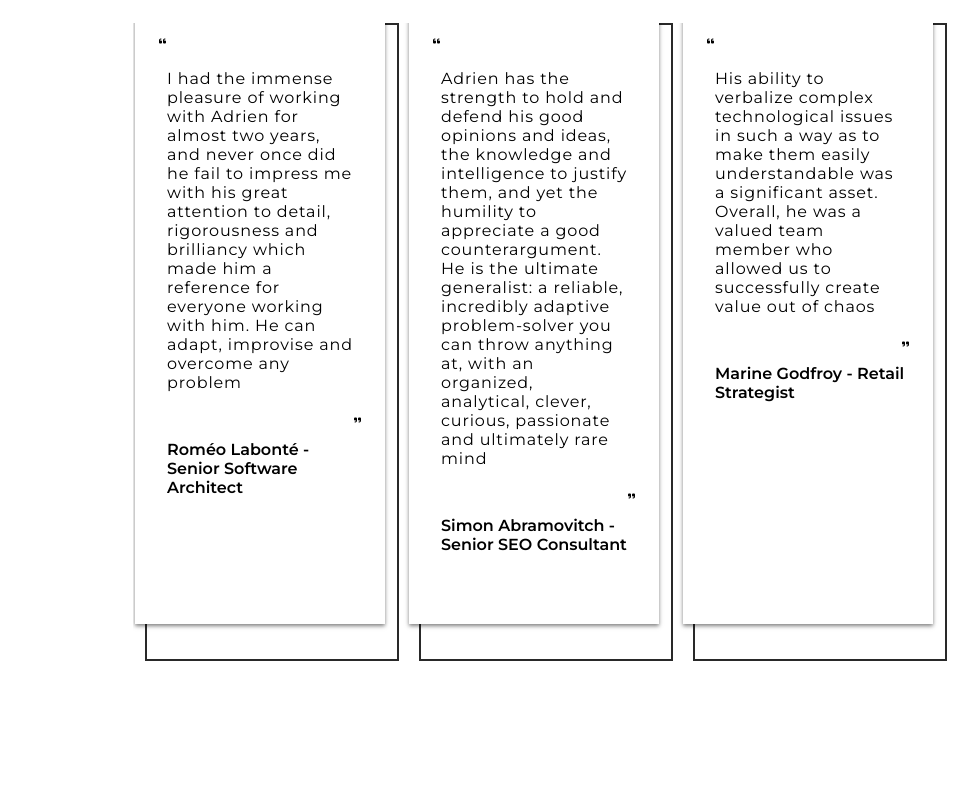
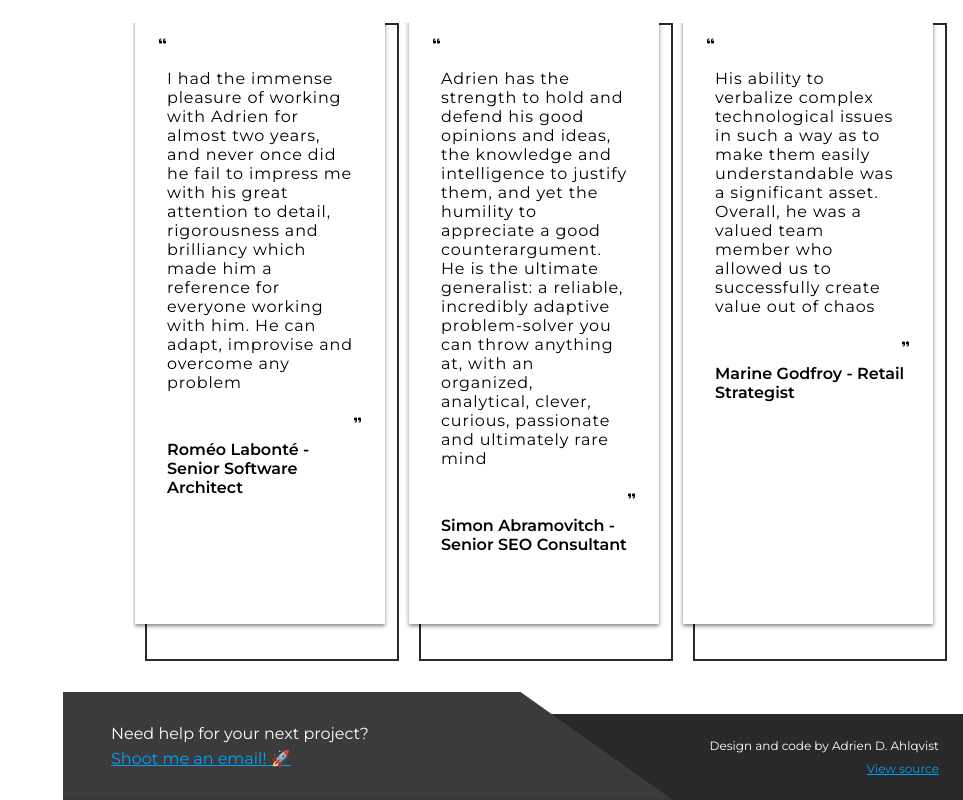
Before and after one commit to Armitage35/portfolio, a Vue app: page / in a window 1280 px wide. Shown: the part 3198-3998 px from the top of the page, without its empty margins (317-1280 px from the left). Before the commit the page ends 3932 px from the top, so only its background shows below. Built offline with nearby package versions, Linux system fonts and the light colour scheme.

Commit message:
Build footer (#18)
* v0.7.0

* Boilerplate footer

* Wrap up footer style

* Footer should be a component

* Please linter gods

* Last minute change

* Another quick change

* Homage to @nospoone

```diff
--- a/package.json
+++ b/package.json
@@ -1,6 +1,6 @@
 {
 	"name": "portfolio",
-	"version": "0.6.0",
+	"version": "0.7.0",
 	"description": "A static porfolio for Adrien D. Ahlqvist",
 	"author": "Adrien D. Ahlqvist",
 	"license": "MIT",
--- a/src/Views/Portfolio/Portfolio.scss
+++ b/src/Views/Portfolio/Portfolio.scss
@@ -5,6 +5,5 @@
 .portfolio__content {
 	padding: 0 50px;
 	padding-left: 100px;
-	margin-bottom: 100px;
 	margin-left: calc(#{$sidemenu-width} + 30px);
 }
--- a/src/Views/Views.vue
+++ b/src/Views/Views.vue
@@ -1,13 +1,15 @@
 <template>
 	<div>
 		<Portfolio></Portfolio>
+		<Footer></Footer>
 	</div>
 </template>
 
 <script>
 import Portfolio from './Portfolio/Portfolio';
+import Footer from '../components/Footer/Footer';
 
 export default {
-	components: { Portfolio }
+	components: { Portfolio, Footer }
 }
 </script>
--- /dev/null
+++ b/src/components/Footer/Footer.scss
@@ -0,0 +1,51 @@
+// Press F to pay respect.
+.footer__container {
+	display: flex;
+	justify-content: flex-end;
+}
+
+.footer {
+	display: flex;
+	width:  calc(100% - (#{$sidemenu-width} + 60px) );
+	margin-top: 80px;
+
+	a {
+		color: $blue;
+	}
+}
+
+.footer__left, .footer__right {
+	display: flex;
+	flex-direction: column;
+	color: $white;
+	justify-content: center;
+	flex: 1
+}
+
+.footer__left {
+	position: absolute;
+	width: 42%;
+	height: 60px;
+	background-color: #3B3B3B;
+	padding: 24px;
+	padding-left: 48px;
+	clip-path: polygon(0 0, 75% 0, 100% 100%, 0% 100%);
+	align-self: end;
+}
+
+.footer__announce {
+	margin-bottom: 6px;
+}
+
+.footer__right {
+	background-color: $black;
+	text-align: right;
+	flex: 1;
+	padding: 24px;
+	font-size: 12px;
+	align-items: end;
+}
+
+.footer__author {
+	margin-bottom: 8px;
+}
--- /dev/null
+++ b/src/components/Footer/Footer.vue
@@ -0,0 +1,20 @@
+<template>
+	<div class="footer__container">
+		<div class="footer">
+			<div class="footer__left">
+				<div class="footer__announce">Need help for your next project?</div>
+				<a href="mailto:adrien.dubois35@gmail.com" target="_blank">Shoot me an email! 🚀</a>
+			</div>
+			<div class="footer__right">
+				<div class="footer__author">Design and code by Adrien D. Ahlqvist</div>
+				<a href="https://github.com/Armitage35/portfolio/" target="_blank">View source</a>
+			</div>
+		</div>
+	</div>
+</template>
+
+<script>
+	export default {
+
+	}
+</script>
--- a/src/components/Testimonial/Testimonial.scss
+++ b/src/components/Testimonial/Testimonial.scss
@@ -1,5 +1,7 @@
+// Local variable
 $testimonialWidth: 250px;
 
+// Styles
 .testimonial {
 	display: flex;
 	margin-right: 18px;
--- a/src/master.scss
+++ b/src/master.scss
@@ -1,10 +1,12 @@
 // External ressources
 @import url('https://fonts.googleapis.com/css?family=Montserrat:400,500,600,700|Space+Mono&display=swap');
 
-// Internal files
+// Main files files
 @import './variables';
 @import './App.scss';
 @import './Views/Portfolio/Portfolio.scss';
+
+// Porfolio components
 @import './Views/Portfolio/Home/Home.scss';
 @import './Views/Portfolio/Sidemenu/Sidemenu.scss';
 @import './Views/Portfolio/Skills/Skills.scss';
@@ -14,6 +16,7 @@
 
 // Components
 @import './components/Experience/Experience.scss';
+@import './components/Footer/Footer.scss';
 @import './components/Modal/Modal.scss';
 @import './components/Project/Project.scss';
 @import './components/SkillCartridge/SkillCartridge.scss';
```
